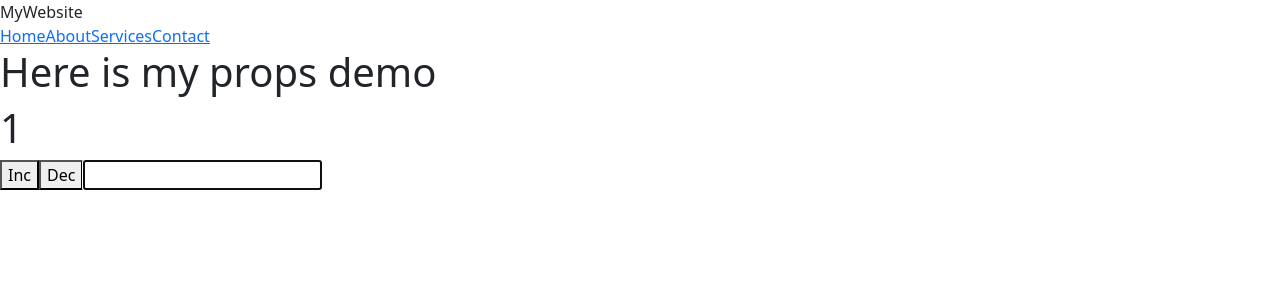
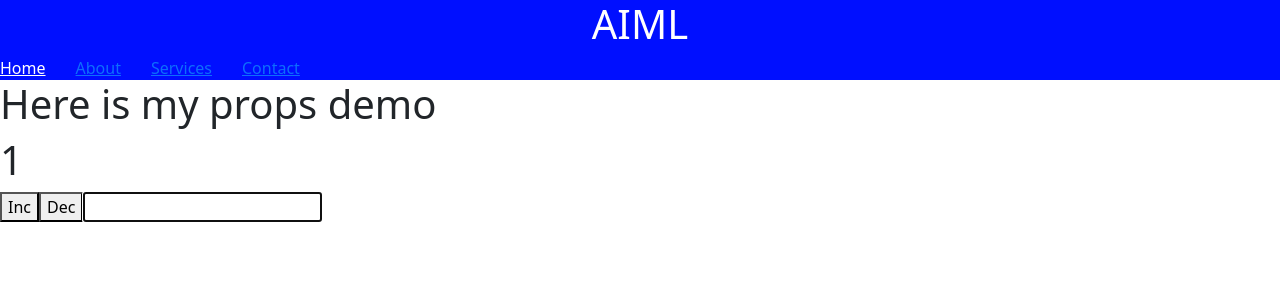
Before and after one commit to JeevaApprays/PetFullStack, a React (Create React App) app in the folder reactapp/: page / in a window 1280 px wide. Shown: the top 300 px of the page. Built offline with nearby package versions, Linux system fonts and the light colour scheme; the HTML template or start-up script is replaced by a standard one.

Commit message:
Manual-save-commit-9/25/2025--7:28:40-AM

```diff
--- a/reactapp/src/components/Header.js
+++ b/reactapp/src/components/Header.js
@@ -2,10 +2,10 @@ import React from "react";
 
 const Header = () => {
   return (
-    <header className="header">
-      <div className="logo">MyWebsite</div>
-      <nav className="nav">
-        <a href="/">Home</a>
+    <header style={{background:"#000fff"}}>
+      <h1 style={{textAlign:"center", color:"white"}}>AIML</h1>
+      <nav style={{display:"flex", gap:"30px", color:"white"}}>
+        <a style={{color:"white"}} href="/">Home</a>
         <a href="/demo">About</a>
         <a href="#services">Services</a>
         <a href="#contact">Contact</a>
```
Also changed, not shown: 1 other file (tests, documents, lock files or other folders).
